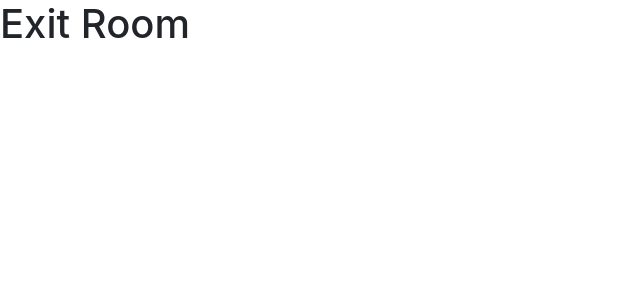
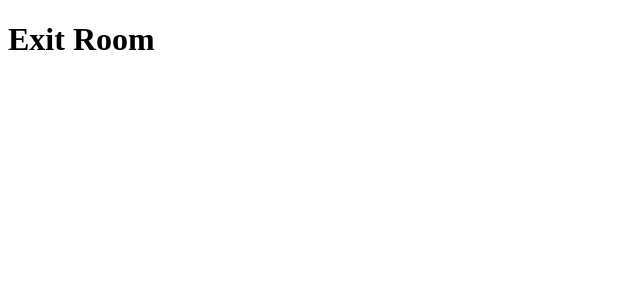
Before and after one commit to cjbustos/react-0222g7-exit-room, a React (Create React App) app: page / in a window 1280 px wide. Shown: the top 300 px of the page, without its empty margins (0-640 px from the left). Built offline with nearby package versions, Linux system fonts and the light colour scheme.

Commit message:
Cleaned project

```diff
--- a/package.json
+++ b/package.json
@@ -7,8 +7,6 @@
     "@testing-library/react": "^13.3.0",
     "@testing-library/user-event": "^13.5.0",
     "bootstrap": "^4.6.1",
-    "jquery": "^3.6.0",
-    "popper.js": "^1.16.1",
     "react": "^18.2.0",
     "react-dom": "^18.2.0",
     "react-scripts": "5.0.1",
--- a/src/App.js
+++ b/src/App.js
@@ -1,4 +1,4 @@
-import './App.css';
+import './styles/App.css';
 
 function App() {
   return (
--- a/src/index.css
+++ /dev/null
@@ -1 +0,0 @@
-@import 'bootstrap/dist/css/bootstrap.min.css';
--- a/src/index.js
+++ b/src/index.js
@@ -1,6 +1,6 @@
 import React from 'react';
 import ReactDOM from 'react-dom/client';
-import './index.css';
+import './styles/index.css';
 import App from './App';
 
 const root = ReactDOM.createRoot(document.getElementById('root'));
```
Also changed, not shown: src/styles/App.css (renamed from src/App.css), src/styles/index.css (added), 1 other file (tests, documents, lock files or other folders).
